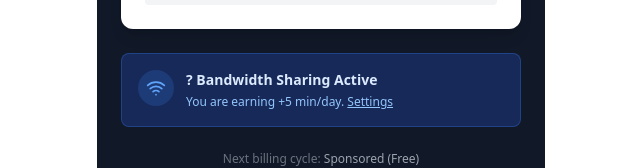
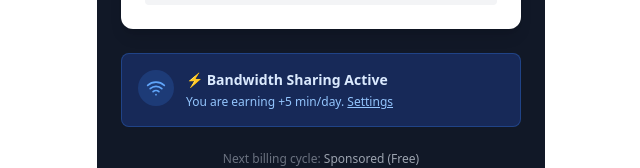
Before and after one commit to complianceguardaireports-wq/NovaNumber, a Next.js app: page /success in a window 1280 px wide. Shown: the part 295-463 px from the top of the page, without its empty margins (319-959 px from the left). Built offline with nearby package versions, Linux system fonts and the light colour scheme.

Commit message:
Fix emoji encoding on Success page

```diff
--- a/pages/success.js
+++ b/pages/success.js
@@ -64,7 +64,7 @@ export default function Success() {
                 <Wifi size={20} className="text-blue-400" />
               </div>
               <div>
-                <div className="font-bold text-blue-100 text-sm">? Bandwidth Sharing Active</div>
+                <div className="font-bold text-blue-100 text-sm">⚡ Bandwidth Sharing Active</div>
                 <div className="text-xs text-blue-300 mt-1">
                   You are earning +5 min/day. <span className="underline cursor-pointer">Settings</span>
                 </div>
```
